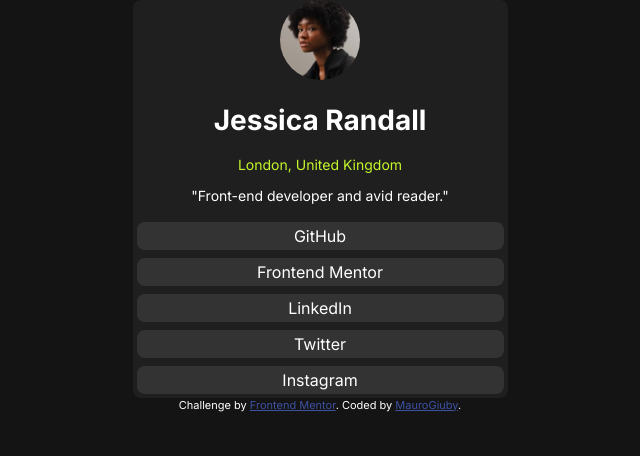
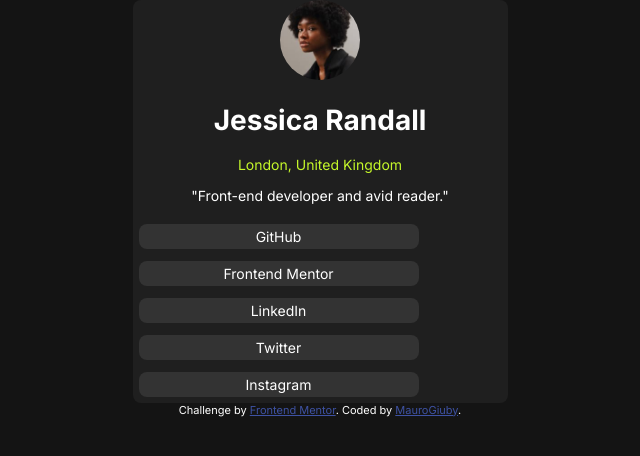
Before and after one commit to MauroGiuby/Social-links-profile, a plain HTML site: page index.html in a window 1280 px wide. Shown: the whole page, without its empty margins (320-960 px from the left). Drawn offline with Linux system fonts and the light colour scheme.

Commit message:
Update style.css

```diff
--- a/style.css
+++ b/style.css
@@ -56,18 +56,20 @@ body {
 .links {
   display: flex;
   flex-direction: column;
-  text-align: center;
   font-weight: var(--font-weight-regular);
 }
 
 .links a {
   display: inline-block;
+  align-items: center;
   color: var(--white);
-  margin: 4px;
+  margin: 6px;
   padding: 4px;
+  max-width: 280px;
   border-bottom: 10px;
   border-radius: 8px;
   cursor: pointer;
   background-color: var(--grey-700);
   text-decoration: none;
+  font-size: 14px;
 }
```
